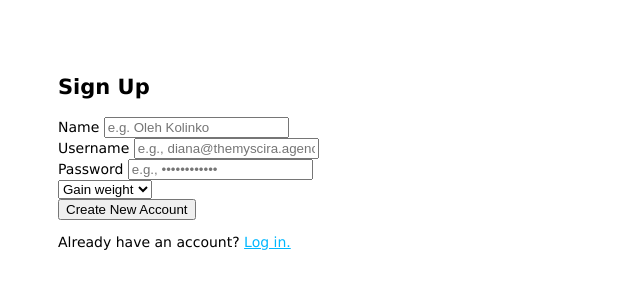
After one commit to oleh-kolinko/fitness-app, a Node server app: page /signup in a window 1280 px wide. The commit adds this page. Shown: the top 300 px of the page, without its empty margins (0-640 px from the left). Run offline with Node 20, Linux system fonts and the light colour scheme; some libraries are stand-ins or nearby versions.

Commit message:
basic wiring, signup, login, logout

```diff
--- a/app.js
+++ b/app.js
@@ -5,10 +5,26 @@ const logger       = require('morgan');
 const cookieParser = require('cookie-parser');
 const bodyParser   = require('body-parser');
 const layouts      = require('express-ejs-layouts');
+
+//User model and encryption
+const bcrypt = require('bcrypt');
+const User = require('./models/user.js');
+
+//Require enviromental variables
+const dotenv = require('dotenv');
+dotenv.config();
+
+//Connect to DB
 const mongoose     = require('mongoose');
+mongoose.connect(process.env.MONGODB_URI);
 
+//sessions
+const session = require('express-session');
+const flash = require('connect-flash');
 
-mongoose.connect('mongodb://localhost/fitness-app');
+//passport
+const passport = require('passport');
+const LocalStrategy = require('passport-local').Strategy;
 
 const app = express();
 
@@ -28,8 +44,57 @@ app.use(cookieParser());
 app.use(express.static(path.join(__dirname, 'public')));
 app.use(layouts);
 
+//FOR sessions:
+app.use(session({
+  secret: 'fitness-app',
+  resave: true,
+  saveUninitialized: true,
+}));
+app.use(flash());
+
+//passport setup
+app.use(passport.initialize());
+app.use(passport.session());
+passport.use( new LocalStrategy(
+  //Username field -> name field in form
+    //{ usernameField: 'email' },
+    (username,password,next)=>{
+    User.findOne({ username: username }, (err, user) => {
+    if (err) {
+      return next(err);
+    }
+    if (!user) {
+      return next(null, false, { message: "Incorrect username" });
+    }
+    if (!bcrypt.compareSync(password, user.password)) {
+      return next(null, false, { message: "Incorrect password" });
+    }
+
+    return next(null, user);
+  });
+}));
+passport.serializeUser((user, cb)=>{
+  cb(null, user._id);
+});
+passport.deserializeUser((id, cb) => {
+  // if(id.provider){
+  //   cb(null,id);
+  // }else{
+    User.findOne({ "_id": id }, (err, user) => {
+      if (err) { return cb(err); }
+      cb(null, user);
+    });
+  // }
+});
+
+//-----------------------ROUTES----------------------
+
 const index = require('./routes/index');
 app.use('/', index);
+const auth = require('./routes/auth');
+app.use('/', auth);
+const users = require('./routes/users');
+app.use('/', users);
 
 // catch 404 and forward to error handler
 app.use((req, res, next) => {
--- a/package.json
+++ b/package.json
@@ -6,14 +6,20 @@
     "start": "node ./bin/www"
   },
   "dependencies": {
+    "bcrypt": "^1.0.2",
     "body-parser": "~1.16.0",
+    "connect-flash": "^0.1.1",
     "cookie-parser": "~1.4.3",
     "debug": "~2.6.0",
+    "dotenv": "^4.0.0",
     "ejs": "~2.5.5",
     "express": "~4.14.1",
     "express-ejs-layouts": "~2.2.0",
+    "express-session": "^1.15.1",
     "mongoose": "~4.8.5",
     "morgan": "~1.7.0",
+    "passport": "^0.3.2",
+    "passport-local": "^1.0.0",
     "serve-favicon": "~2.3.2"
   }
 }
--- /dev/null
+++ b/routes/auth.js
@@ -0,0 +1,91 @@
+const express = require('express');
+const router = express.Router();
+
+const User = require('../models/user.js');
+const bcrypt = require('bcrypt');
+
+router.get('/signup',(req,res,next)=>{
+  res.render('auth/signup',{
+    errorMessage : ''
+  });
+});
+
+router.post('/signup',(req,res,next)=>{
+  const name = req.body.name;
+  const username = req.body.username;
+  const password = req.body.password;
+  const goal = req.body.goal;
+
+  if (username === '' || password === '') {
+    res.render('auth/signup', {
+      errorMessage: 'Enter both email and password to sign up.'
+    });
+    return;
+  }
+
+  User.findOne({ username: username }, '_id', (err, existingUser) => {
+    if (err) {
+      next(err);
+      return;
+    }
+
+    if (existingUser !== null) {
+      res.render('auth/signup', {
+        errorMessage: `The username ${username} is already in use.`
+      });
+      return;
+    }
+
+    const salt = bcrypt.genSaltSync(10);
+    const hashedPass = bcrypt.hashSync(password, salt);
+
+    const userSubmission = {
+      name: name,
+      username: username,
+      password: hashedPass,
+      goal: goal
+    };
+
+    const theUser = new User(userSubmission);
+
+    theUser.save((err) => {
+      if (err) {
+        res.render('auth/signup', {
+          errorMessage: 'Something went wrong. Try again later.'
+        });
+        return;
+      }
+
+      res.redirect('/');
+    });
+  });
+});
+
+//Show login form
+router.get('/login', (req,res,next)=>{
+
+  res.render('auth/login.ejs',{
+    errorMessage: req.flash('error')//req.flash returns array
+  });
+
+});
+
+router.get('/logout',(req,res,next)=>{
+
+    req.logout();//passport method (logout no matter type method of login it was)
+    req.flash('success', 'You have successfully logged out');
+    res.redirect('/');
+});
+
+//login post
+const passport = require('passport');
+router.post("/login",
+  passport.authenticate("local", {
+  successReturnToOrRedirect: "/",
+  failureRedirect: "/login",
+  failureFlash: true,
+  successFlash: 'You successfully logged in',
+  passReqToCallback: true
+}));
+
+module.exports = router;
--- /dev/null
+++ b/views/auth/signup.ejs
@@ -0,0 +1,43 @@
+<h2> Sign Up </h2>
+
+<% if (errorMessage) { %>
+  <p class="error-message">
+    <%= errorMessage %>
+  </p>
+<% } %>
+
+<form action="/signup" method="post">
+  <div>
+    <label for="name-input"> Name </label>
+    <input type="text" name="name" id="name-input"
+      placeholder="e.g. Oleh Kolinko">
+  </div>
+
+  <div>
+    <label for="username-input"> Username </label>
+    <input type="username" name="username" id="username-input"
+      placeholder="e.g., diana@themyscira.agency">
+  </div>
+
+  <div>
+    <label for="password-input"> Password </label>
+    <input type="password" name="password" id="password-input"
+      placeholder="e.g., ••••••••••••">
+  </div>
+
+  <div>
+    <select class="" name="goal">
+      <option value="gain">Gain weight</option>
+      <option value="lose">Lose weight</option>
+    </select>
+  </div>
+
+  <button> Create New Account </button>
+</form>
+
+<p>
+  Already have an account?
+  <a href="/login">
+    Log in.
+  </a>
+</p>
--- a/views/index.ejs
+++ b/views/index.ejs
@@ -0,0 +1,4 @@
+<ul>
+  <li> <a href="/signup"> Sign Up </a> </li>
+  <li> <a href="/login"> Log In </a> </li>
+</ul>
--- a/views/layout.ejs
+++ b/views/layout.ejs
@@ -7,10 +7,7 @@
   </head>
   <body>
     <nav>
-      <ul>
-        <li> <a href="/signup"> Sign Up </a> </li>
-        <li> <a href="/login"> Log In </a> </li>
-      </ul>
+
     </nav>
     <%- body %>
   </body>
```
Also changed, not shown: models/user.js (+4 -4 lines), routes/users.js (added, +26 -0 lines), views/auth/login.ejs (added, +30 -0 lines), views/users/index.ejs (added, +11 -0 lines), 1 other file.
